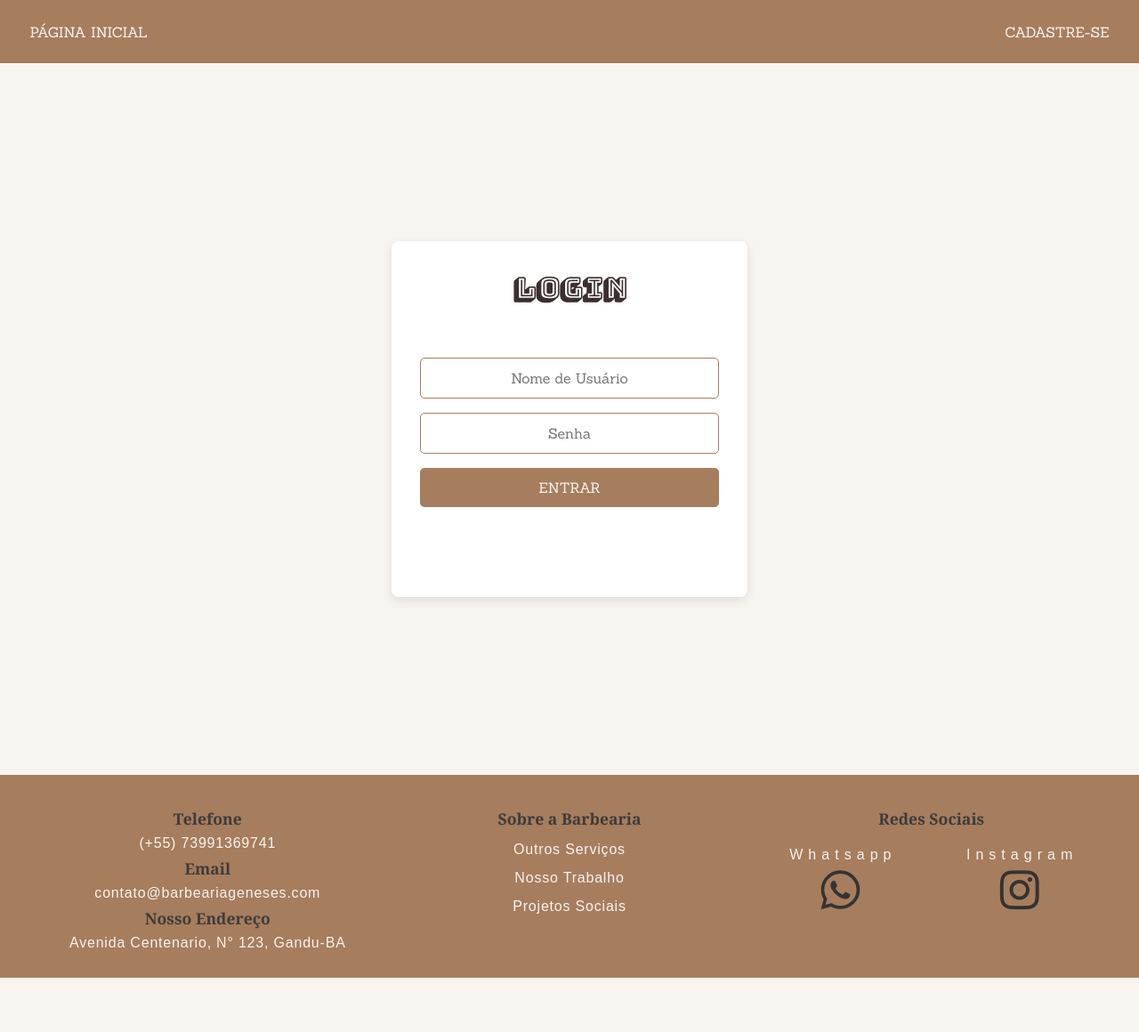
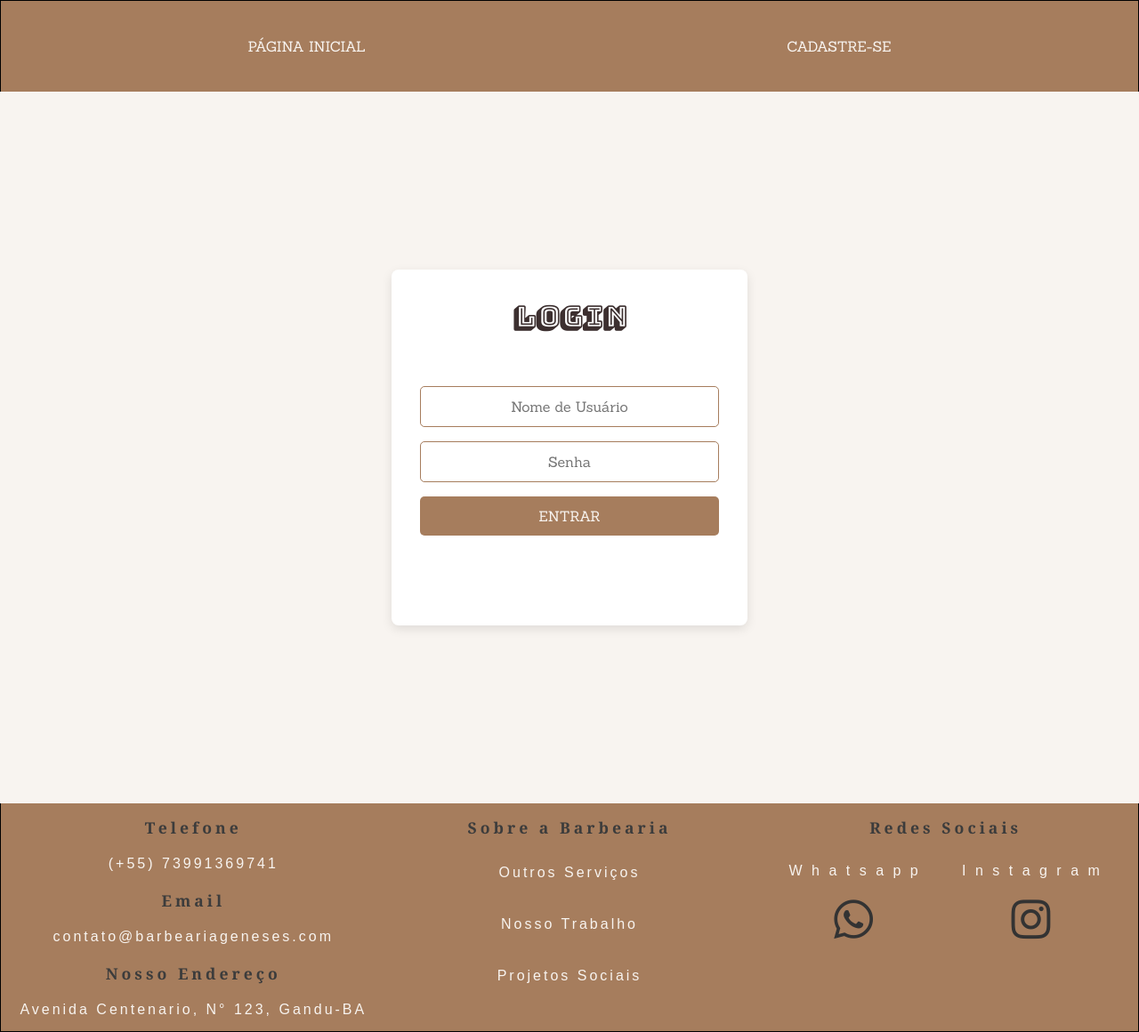
Before and after one commit to fredsonPOSantos/Client, a website: page login.html in a window 1280 px wide. Shown: the whole page at 89% size. Before the commit the page ends 1099 px from the top, so only its background shows below. Drawn offline with Linux system fonts and the light colour scheme.

Commit message:
Update login.css

```diff
--- a/css/login.css
+++ b/css/login.css
@@ -41,11 +41,13 @@
     /* Header */
 .header {
     background-color: var(--primary-color);
-    padding: 1.6rem;
+    padding: 2.55rem;
     display: flex;
-    justify-content: space-between;
+    justify-content: space-around;
     align-items: center;
     width: 100%;
+    border: #000000 1px solid;
+    border-bottom: none;
 
 }
 
@@ -196,26 +198,31 @@
 
 }
 
+
 .footer a, p{
 font-family: Arial, Helvetica, sans-serif;
 font-size: 1rem;
 color: #f8f4f0;
-letter-spacing: 0.8px;
+letter-spacing: 3px;
 
 }
 
 .footer h3{
 font-family: Georgia, 'Times New Roman', Times, serif;
-font-size: 1.1rem;;
+font-size: 1.1rem;
+letter-spacing: 4px;
+
 
 }
 #menu-footer{
   display: flex;
   justify-content: space-between;
-  padding: 30px;
+  padding: 5px;
   flex-wrap: wrap ;
-  background-color:#a67d5d;
   width: 100%;
+  background-color: #a67d5d;
+  border: #000000 1.5px solid;
+  border-top: none;
 }
 
 #menu-footer .footer-list-contatos{
@@ -232,6 +239,7 @@
 .footer-list-contatos .footer-link{
  display: flex;
  justify-content: center;
+ padding: 10px;
 
 }
 .footer-list-serviços{
@@ -245,8 +253,12 @@
 .footer-list-serviços .footer-link, h3{
   display: flex;
   justify-content: center;
-  padding: 7px;
+  padding: 10px;
 
+}
+
+ul.footer-list-serviços a.footer-link{
+  padding: 20px;
 }
 
 
@@ -265,7 +277,7 @@
 
 font-size: 1rem;
 margin-top: -2px;
-padding: 5px;
+
 }
 
 #redes-sociais {
@@ -273,18 +285,18 @@
   display: flex;
   flex-direction: row;
   justify-content: space-around;
-  padding: 10px;
+  padding: 20px;
   gap: 1rem;
 }
 
 #redes-sociais .fa-whatsapp, #redes-sociais .fa-instagram{
   display: flex;
   justify-content: center;
-  padding: 0px;
   height: 100%;
   width: 100%;
   margin: 0;
   font-size: 50px;
+  padding: 20px;
 }
 
 .footer-link, .footer-link-redes a {
```
